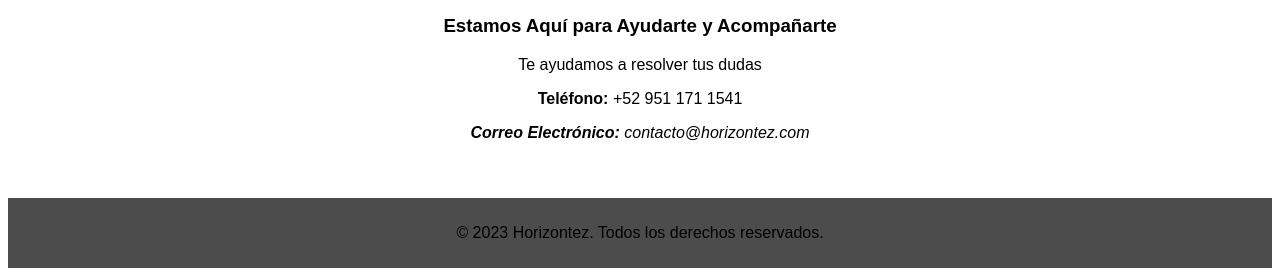
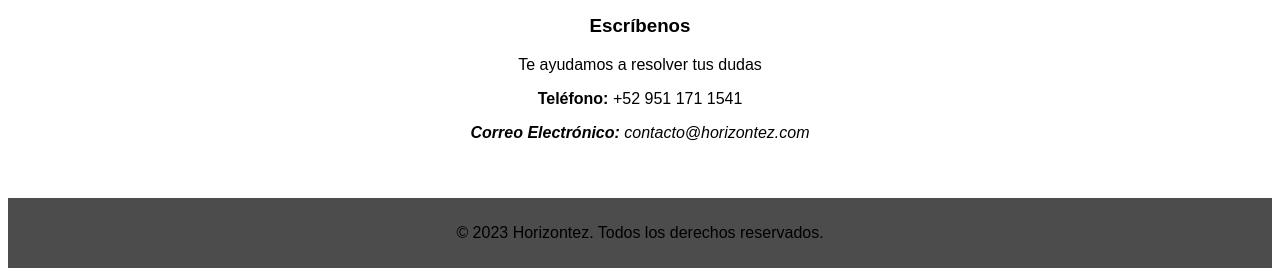
Before and after one commit to Horizontez/W-HORZ, a plain HTML site: page contacto.html in a window 1280 px wide. Shown: the part 526-802 px from the top of the page. Drawn offline with Linux system fonts and the light colour scheme; files whose address does not match are found by name.

Commit message:
Add files via upload

```diff
--- a/contacto.html
+++ b/contacto.html
@@ -30,7 +30,7 @@
 
     <!-- Información de contacto -->
     <div class="contact-info">
-        <h3>Estamos Aquí para Ayudarte y Acompañarte</h3>
+        <h3>Escríbenos</h3>
         <p> Te ayudamos a resolver tus dudas </p>
         <p><strong>Teléfono:</strong> +52 951 171 1541</p>
         <p><strong>Correo Electrónico:</strong> contacto@horizontez.com</p>
```
